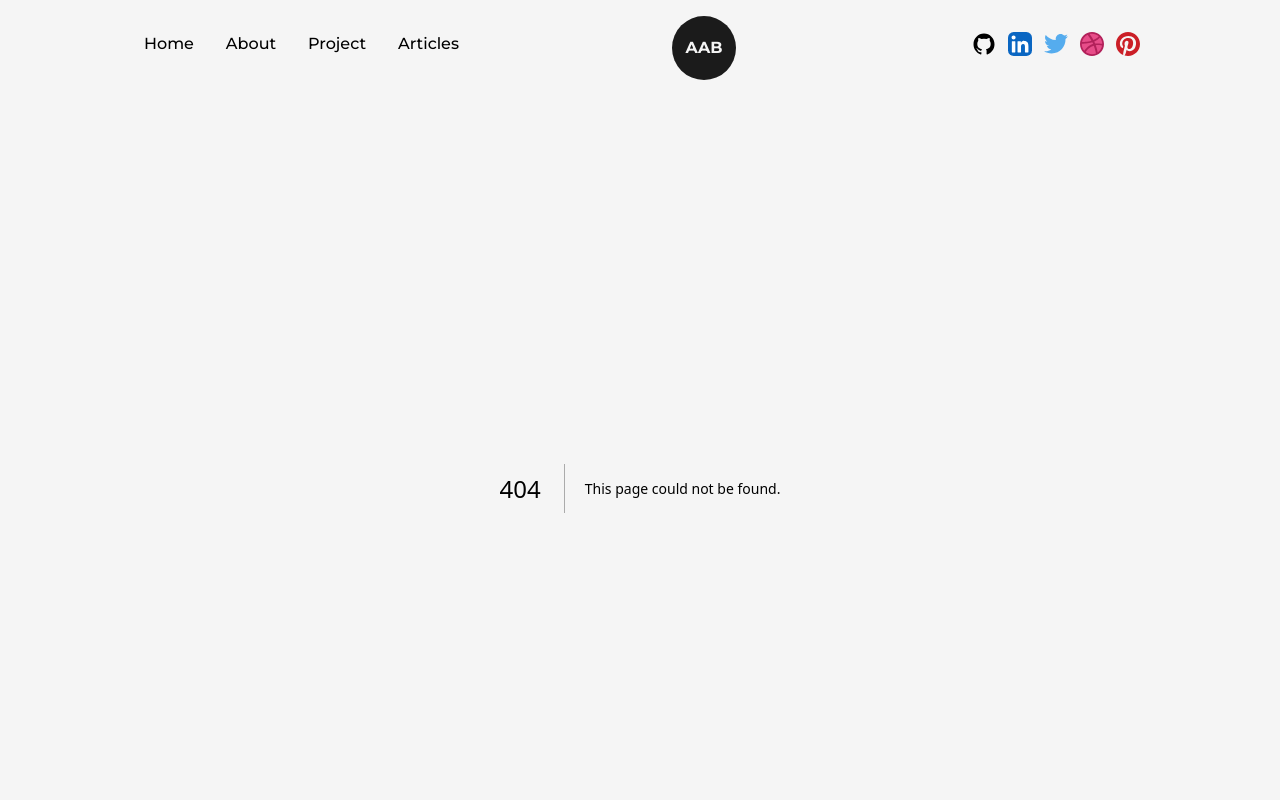
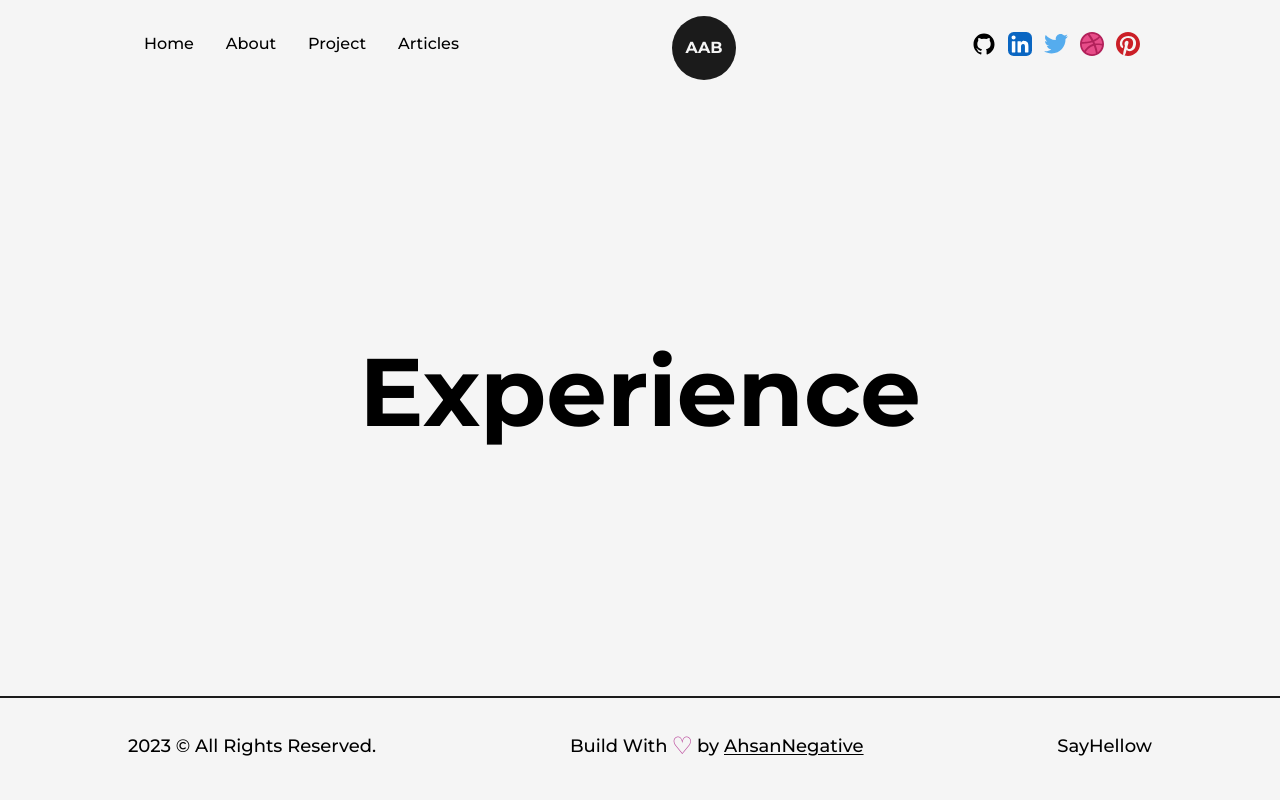
Before and after one commit to AhsanAliButt/ResumeWebsite, a Next.js app: page /experience in a window 1280 px wide. Before the commit this address had no page. Shown: the top 800 px of the page. Built offline with nearby package versions, Linux system fonts and the light colour scheme.

Commit message:
ExperincePage

```diff
--- /dev/null
+++ b/src/pages/experience.js
@@ -0,0 +1,33 @@
+import React from "react";
+
+const Details = ({}) => {
+  return (
+    <li className="my-8 first:mt-0 last:mb-0 w-[60%] mx-auto flex flex-col items-center justify-between">
+      <div>
+        <h3 className="capitalize">
+          {" "}
+          {position}&nbsp;<a href={companyLink}>@{company}</a>
+        </h3>
+        <span>
+          {time} || {address}
+        </span>
+        <p>{work}</p>
+      </div>
+    </li>
+  );
+};
+
+const Experience = () => {
+  return (
+    <div className="my-64">
+      <h2 className="font-bold text-8xl mb-32 w-full text-center">
+        Experience
+      </h2>
+      <div>
+        <ul></ul>
+      </div>
+    </div>
+  );
+};
+
+export default Experience;
```
